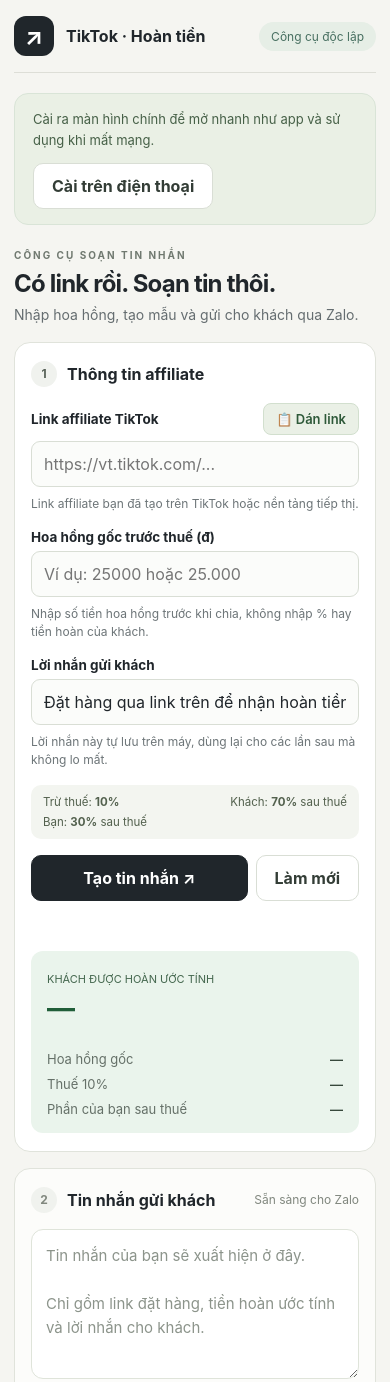
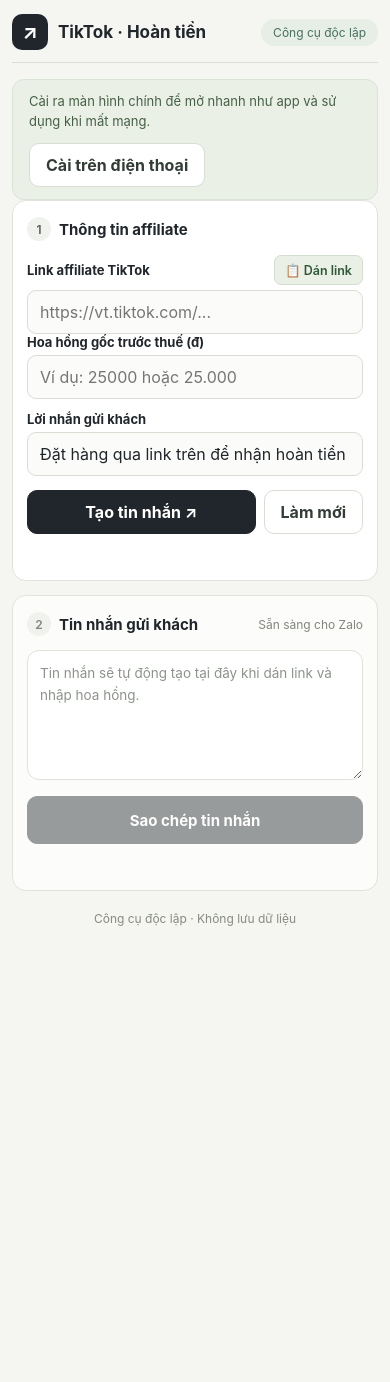
Before and after one commit to trungvuong3xx/TOOL, a plain HTML site: page dist/index.html in a window 390 px wide. Shown: the top 1382 px of the page. After the commit the page ends 954 px from the top, so only its background shows below. Drawn offline with Linux system fonts and the light colour scheme.

Commit message:
refactor: simplify interface and auto-generate message on paste

```diff
--- a/dist/index.html
+++ b/dist/index.html
@@ -21,79 +21,59 @@
     button { cursor: pointer; }
     button:disabled { opacity: .45; cursor: not-allowed; }
     :focus-visible { outline: 3px solid #13877d; outline-offset: 3px; }
-    .wrap { max-width: 1120px; padding: 38px 28px; margin: auto; }
-    header { display: flex; justify-content: space-between; align-items: center; gap: 16px; padding-bottom: 28px; border-bottom: 1px solid #ddded7; }
-    .brand { display: flex; gap: 12px; align-items: center; font-weight: 700; }
-    .brand-icon { display: grid; place-items: center; width: 40px; height: 40px; background: #20262b; color: #fff; border-radius: 12px; font-size: 24px; }
-    .badge { color: #487061; background: #e6eee6; border-radius: 30px; padding: 7px 12px; font-size: 12px; white-space: nowrap; }
-    .intro { margin: 36px 0 28px; }
-    .eyebrow { color: #707970; text-transform: uppercase; font-size: 11px; letter-spacing: 2px; font-weight: 700; }
-    h1 { font-size: clamp(27px, 4vw, 39px); letter-spacing: -1.3px; margin: 10px 0 12px; }
-    .intro p { color: #656d70; line-height: 1.6; margin: 0; }
-    .layout { display: grid; grid-template-columns: 1fr 1fr; gap: 24px; align-items: start; }
-    .card { background: #fff; border: 1px solid #e0e3db; border-radius: 20px; padding: 26px; }
-    h2 { font-size: 18px; margin: 0 0 24px; display: flex; align-items: center; gap: 10px; }
-    .step { display: inline-grid; place-items: center; font-size: 12px; background: #f0f2ee; color: #586258; width: 26px; height: 26px; border-radius: 50%; }
-    .field-header { display: flex; justify-content: space-between; align-items: center; margin: 22px 0 9px; }
+    .wrap { max-width: 960px; padding: 22px 18px; margin: auto; }
+    header { display: flex; justify-content: space-between; align-items: center; gap: 16px; padding-bottom: 16px; margin-bottom: 20px; border-bottom: 1px solid #ddded7; }
+    .brand { display: flex; gap: 10px; align-items: center; font-weight: 700; font-size: 17px; }
+    .brand-icon { display: grid; place-items: center; width: 36px; height: 36px; background: #20262b; color: #fff; border-radius: 10px; font-size: 20px; }
+    .badge { color: #487061; background: #e6eee6; border-radius: 30px; padding: 6px 12px; font-size: 12px; white-space: nowrap; }
+    .layout { display: grid; grid-template-columns: 1fr 1fr; gap: 20px; align-items: start; }
+    .card { background: #fff; border: 1px solid #e0e3db; border-radius: 16px; padding: 20px; }
+    h2 { font-size: 16px; margin: 0 0 16px; display: flex; align-items: center; gap: 8px; }
+    .step { display: inline-grid; place-items: center; font-size: 12px; background: #f0f2ee; color: #586258; width: 24px; height: 24px; border-radius: 50%; font-weight: 600; }
+    .field-header { display: flex; justify-content: space-between; align-items: center; margin: 14px 0 6px; }
     .field-header label { margin: 0; }
-    .btn-paste { min-height: 32px; height: 32px; padding: 0 12px; font-size: 13px; font-weight: 600; border-radius: 8px; background: #eaf0e6; border: 1px solid #d2dfce; color: #2e5939; display: inline-flex; align-items: center; gap: 4px; }
+    .btn-paste { min-height: 30px; height: 30px; padding: 0 10px; font-size: 12.5px; font-weight: 600; border-radius: 7px; background: #eaf0e6; border: 1px solid #d2dfce; color: #2e5939; display: inline-flex; align-items: center; gap: 4px; }
     .btn-paste:active { background: #d7e6d2; }
-    label { display: block; font-size: 14px; font-weight: 650; margin: 22px 0 9px; }
-    input { width: 100%; padding: 14px; border: 1px solid #d9ded5; border-radius: 10px; min-height: 49px; background: #fbfcfa; color: #20262b; }
+    label { display: block; font-size: 13.5px; font-weight: 650; margin: 14px 0 6px; }
+    label:first-of-type { margin-top: 0; }
+    input { width: 100%; padding: 12px 14px; border: 1px solid #d9ded5; border-radius: 9px; min-height: 46px; background: #fbfcfa; color: #20262b; font-size: 15px; }
     input[aria-invalid="true"] { border-color: #ba3838; }
-    small { display: block; margin-top: 8px; line-height: 1.5; color: #6d7578; font-size: 12px; }
-    .formula { display: flex; justify-content: space-between; flex-wrap: wrap; gap: 8px; padding: 13px 15px; margin: 24px 0; border-radius: 10px; background: #f3f5f0; font-size: 12px; color: #53614e; }
-    .actions { display: flex; gap: 10px; }
-    button { min-height: 48px; border-radius: 11px; font-weight: 650; padding: 12px 18px; border: 1px solid #d9ded5; background: #fff; color: #333d36; }
+    .actions { display: flex; gap: 8px; margin-top: 18px; }
+    button { min-height: 46px; border-radius: 10px; font-weight: 650; padding: 10px 16px; border: 1px solid #d9ded5; background: #fff; color: #333d36; }
     .primary { flex: 1; border-color: #20262b; color: white; background: #20262b; }
     .primary:hover { background: #35443d; }
-    .cashback { padding: 20px; background: #eaf4ec; border-radius: 14px; margin-top: 22px; }
-    .cashback .caption { font-size: 12px; color: #44674e; }
-    .cashback strong { display: block; font-size: 34px; letter-spacing: -1px; margin-top: 7px; color: #205e39; }
-    dl { font-size: 13px; color: #657068; margin: 17px 0 0; }
-    dl div { display: flex; justify-content: space-between; gap: 12px; padding-top: 9px; }
-    dd { margin: 0; font-weight: 600; color: #37483b; }
     .message-card { background: #fcfcfa; }
     .message-heading { display: flex; align-items: baseline; justify-content: space-between; gap: 10px; }
     .message-heading span:last-child { color: #80877e; font-size: 12px; }
-    textarea { display: block; width: 100%; min-height: 320px; resize: vertical; padding: 20px; border: 1px solid #dfe4da; border-radius: 14px; background: #fff; font-size: 15px; line-height: 1.8; color: #2a3430; }
-    textarea::placeholder { color: #8c948b; }
-    .copy { background: #20262b; border-color: #20262b; color: #fff; width: 100%; margin-top: 16px; font-size: 15px; font-weight: 650; transition: background-color 0.2s, border-color 0.2s, transform 0.1s; }
+    textarea { display: block; width: 100%; min-height: 150px; resize: vertical; padding: 16px; border: 1px solid #dfe4da; border-radius: 12px; background: #fff; font-size: 15px; line-height: 1.6; color: #2a3430; }
+    textarea::placeholder { color: #8c948b; font-size: 13.5px; }
+    .copy { background: #20262b; border-color: #20262b; color: #fff; width: 100%; margin-top: 16px; font-size: 15px; font-weight: 650; min-height: 48px; transition: background-color 0.2s, border-color 0.2s, transform 0.1s; }
     .copy:not(:disabled):hover { background: #35443d; border-color: #35443d; }
     .copy:not(:disabled):active { transform: scale(0.99); }
     .copy.copied { background: #205e39 !important; border-color: #205e39 !important; color: #fff !important; }
-    .note { color: #7a8178; font-size: 12px; line-height: 1.6; margin: 14px 0 0; }
-    .feedback { min-height: 22px; margin: 12px 0 0; font-size: 13px; line-height: 1.5; color: #316546; }
+    .feedback { min-height: 20px; margin: 10px 0 0; font-size: 13px; line-height: 1.4; color: #316546; }
     .feedback.error { color: #a42c2c; }
-    footer { margin-top: 25px; font-size: 12px; color: #868c81; text-align: center; }
-    .install { margin-top: 20px; display: flex; flex-wrap: wrap; align-items: center; gap: 12px; padding: 15px 18px; border: 1px solid #d9e4d7; background: #eaf0e5; border-radius: 14px; }
-    .install p { flex: 1 1 230px; margin: 0; font-size: 13px; color: #466047; line-height: 1.6; }
-    dialog { max-width: min(440px, calc(100% - 32px)); padding: 26px; border: 1px solid #d9ded5; border-radius: 20px; color: #20262b; }
+    footer { margin-top: 20px; font-size: 12px; color: #868c81; text-align: center; }
+    .install { margin-top: 16px; display: flex; flex-wrap: wrap; align-items: center; gap: 12px; padding: 12px 16px; border: 1px solid #d9e4d7; background: #eaf0e5; border-radius: 12px; }
+    .install p { flex: 1 1 230px; margin: 0; font-size: 13px; color: #466047; line-height: 1.5; }
+    dialog { max-width: min(440px, calc(100% - 32px)); padding: 24px; border: 1px solid #d9ded5; border-radius: 18px; color: #20262b; }
     dialog::backdrop { background: #20262b80; }
-    dialog p { line-height: 1.7; }
+    dialog p { line-height: 1.6; }
     [hidden] { display: none !important; }
     @media (max-width: 720px) {
-      .wrap { padding: 16px 14px 40px; }
-      header { padding-bottom: 16px; }
-      .intro { margin: 18px 0 16px; }
-      .intro .eyebrow { font-size: 10px; }
-      h1 { font-size: 24px; letter-spacing: -0.8px; margin: 6px 0 6px; }
-      .intro p { font-size: 14px; }
-      .layout { grid-template-columns: 1fr; gap: 16px; }
-      .card { padding: 18px 16px; border-radius: 16px; }
-      h2 { font-size: 16px; margin: 0 0 16px; }
-      label { font-size: 13.5px; margin: 16px 0 6px; }
-      .field-header { margin: 16px 0 6px; }
-      input, textarea { font-size: 16px !important; } /* Ngăn iOS Safari tự động zoom trang */
-      input { min-height: 46px; padding: 12px; border-radius: 9px; }
-      textarea { min-height: 150px; padding: 14px; font-size: 15px !important; line-height: 1.6; border-radius: 12px; }
-      .formula { margin: 16px 0; padding: 10px 12px; font-size: 11.5px; gap: 6px; }
-      .actions { gap: 8px; }
-      button { min-height: 46px; border-radius: 10px; }
-      .cashback { padding: 16px; margin-top: 16px; border-radius: 12px; }
-      .cashback .caption { font-size: 11px; }
-      .cashback strong { font-size: 28px; margin-top: 4px; }
-      .copy { min-height: 48px; font-size: 15px; }
+      .wrap { padding: 14px 12px 28px; }
+      header { padding-bottom: 12px; margin-bottom: 14px; }
+      .layout { grid-template-columns: 1fr; gap: 14px; }
+      .card { padding: 16px 14px; border-radius: 14px; }
+      h2 { font-size: 15px; margin-bottom: 14px; }
+      label { font-size: 13px; margin: 12px 0 5px; }
+      .field-header { margin: 12px 0 5px; }
+      input, textarea { font-size: 16px !important; } /* Ngăn iOS Safari tự zoom */
+      input { min-height: 44px; padding: 10px 12px; }
+      textarea { min-height: 130px; padding: 12px; font-size: 15px !important; }
+      .actions { margin-top: 14px; gap: 8px; }
+      button { min-height: 44px; }
+      .copy { min-height: 48px; }
     }
   </style>
 </head>
@@ -113,11 +93,6 @@
       <p>Nếu đang mở trong Zalo, hãy chọn mở bằng Safari hoặc Chrome trước.</p>
       <form method="dialog"><button>Đã hiểu</button></form>
     </dialog>
-    <div class="intro">
-      <span class="eyebrow">Công cụ soạn tin nhắn</span>
-      <h1>Có link rồi. Soạn tin thôi.</h1>
-      <p>Nhập hoa hồng, tạo mẫu và gửi cho khách qua Zalo.</p>
-    </div>
     <div class="layout">
       <section class="card" id="inputCard" aria-labelledby="inputTitle">
         <h2 id="inputTitle"><span class="step">1</span> Thông tin affiliate</h2>
@@ -127,35 +102,28 @@
             <button type="button" id="pasteLinkButton" class="btn-paste" title="Dán nhanh từ bộ nhớ tạm">📋 Dán link</button>
           </div>
           <input id="affiliateLink" type="url" inputmode="url" placeholder="https://vt.tiktok.com/..." maxlength="4000" autocomplete="off" required>
-          <small>Link affiliate bạn đã tạo trên TikTok hoặc nền tảng tiếp thị.</small>
 
           <label for="commission">Hoa hồng gốc trước thuế (đ)</label>
-          <input id="commission" type="text" inputmode="numeric" pattern="[0-9.,]*" placeholder="Ví dụ: 25000 hoặc 25.000" autocomplete="off" required aria-describedby="commissionHint">
-          <small id="commissionHint">Nhập số tiền hoa hồng trước khi chia, không nhập % hay tiền hoàn của khách.</small>
+          <input id="commission" type="text" inputmode="numeric" pattern="[0-9.,]*" placeholder="Ví dụ: 25000 hoặc 25.000" autocomplete="off" required>
 
           <label for="customMessage">Lời nhắn gửi khách</label>
           <input id="customMessage" type="text" placeholder="Đặt hàng qua link trên để nhận hoàn tiền nhé." autocomplete="off" maxlength="500">
-          <small>Lời nhắn này tự lưu trên máy, dùng lại cho các lần sau mà không lo mất.</small>
 
-          <div class="formula"><span>Trừ thuế: <b>10%</b></span><span>Khách: <b>70%</b> sau thuế</span><span>Bạn: <b>30%</b> sau thuế</span></div>
-          <div class="actions"><button class="primary" type="submit">Tạo tin nhắn ↗</button><button id="resetButton" type="reset">Làm mới</button></div>
+          <div class="actions">
+            <button class="primary" type="submit">Tạo tin nhắn ↗</button>
+            <button id="resetButton" type="reset">Làm mới</button>
+          </div>
           <p id="formStatus" class="feedback" role="status" aria-live="polite"></p>
         </form>
-        <div class="cashback" aria-live="polite">
-          <span class="caption">KHÁCH ĐƯỢC HOÀN ƯỚC TÍNH</span>
-          <strong id="cashback">—</strong>
-          <dl><div><dt>Hoa hồng gốc</dt><dd id="gross">—</dd></div><div><dt>Thuế 10%</dt><dd id="tax">—</dd></div><div><dt>Phần của bạn sau thuế</dt><dd id="adminShare">—</dd></div></dl>
-        </div>
       </section>
       <section class="card message-card" id="outputCard" aria-labelledby="outputTitle">
         <div class="message-heading"><h2 id="outputTitle"><span class="step">2</span> Tin nhắn gửi khách</h2><span>Sẵn sàng cho Zalo</span></div>
-        <textarea id="replyOutput" readonly aria-label="Nội dung tin nhắn" placeholder="Tin nhắn của bạn sẽ xuất hiện ở đây.&#10;&#10;Chỉ gồm link đặt hàng, tiền hoàn ước tính và lời nhắn cho khách."></textarea>
+        <textarea id="replyOutput" readonly aria-label="Nội dung tin nhắn" placeholder="Tin nhắn sẽ tự động tạo tại đây khi dán link và nhập hoa hồng."></textarea>
         <button id="copyButton" type="button" class="copy" disabled>Sao chép tin nhắn</button>
         <p id="copyStatus" class="feedback" role="status" aria-live="polite"></p>
-        <p class="note">Tiền thuế và phần chia của bạn chỉ hiển thị trong bảng tính bên trái, không đưa vào tin nhắn.</p>
       </section>
     </div>
-    <footer>Công cụ độc lập · Không cần đăng nhập · Dữ liệu chỉ ở trang này và được xóa khi tải lại</footer>
+    <footer>Công cụ độc lập · Không lưu dữ liệu</footer>
   </main>
   <script>
     (() => {
@@ -178,29 +146,11 @@
       const savedNote = localStorage.getItem(STORAGE_KEY);
       customMessageInput.value = (savedNote !== null && savedNote !== undefined) ? savedNote : DEFAULT_NOTE;
 
-      // Tự động lưu khi sửa lời nhắn
+      // Tự động lưu khi sửa lời nhắn & cập nhật kết quả ngay
       customMessageInput.addEventListener('input', () => {
         localStorage.setItem(STORAGE_KEY, customMessageInput.value);
+        tryAutoGenerate();
       });
-
-      // Nút dán nhanh link từ clipboard
-      if (pasteLinkBtn) {
-        pasteLinkBtn.addEventListener('click', async () => {
-          try {
-            if (navigator.clipboard?.readText) {
-              const text = await navigator.clipboard.readText();
-              if (text && text.trim()) {
-                linkInput.value = text.trim();
-                clearResult();
-                commissionInput.focus();
-                return;
-              }
-            }
-          } catch { /* Trình duyệt yêu cầu cấp quyền hoặc không hỗ trợ */ }
-          linkInput.focus();
-          linkInput.select();
-        });
-      }
 
       function clearResult() {
         revision++;
@@ -211,7 +161,6 @@
         byId('copyStatus').textContent = '';
         byId('formStatus').textContent = '';
         byId('formStatus').classList.remove('error');
-        for (const id of ['gross', 'tax', 'adminShare', 'cashback']) byId(id).textContent = '—';
         linkInput.removeAttribute('aria-invalid');
         commissionInput.removeAttribute('aria-invalid');
       }
@@ -223,10 +172,76 @@
         input.focus();
       }
 
-      // Xóa kết quả khi sửa link hoặc tiền hoa hồng
+      function computeCashback(rawCommission) {
+        if (!/^(?:\d+|\d{1,3}(?:\.\d{3})+|\d{1,3}(?:,\d{3})+)$/.test(rawCommission)) return null;
+        const gross = Number(rawCommission.replace(/[.,]/g, ''));
+        if (!Number.isSafeInteger(gross) || gross > 1000000000000 || gross <= 0) return null;
+        const tax = Math.round(gross * 0.1);
+        const net = gross - tax;
+        return Math.round(net * 0.7);
+      }
+
+      function isValidUrl(link) {
+        try {
+          const url = new URL(link);
+          return url.protocol === 'https:' && !url.username && !url.password && !/\s/.test(link) && link.length <= 4000;
+        } catch {
+          return false;
+        }
+      }
+
+      function tryAutoGenerate() {
+        const link = linkInput.value.trim();
+        const raw = commissionInput.value.trim();
+        if (!link || !raw) return false;
+        if (!isValidUrl(link)) return false;
+        const cashback = computeCashback(raw);
+        if (cashback === null) return false;
+
+        const customNote = customMessageInput.value.trim() || DEFAULT_NOTE;
+        output.value = [
+          '🛒 Link đặt hàng TikTok:',
+          link,
+          `💰 Hoàn tiền ước tính: ${money(cashback)}`,
+          customNote
+        ].filter(Boolean).join('\n');
+
+        copyButton.disabled = false;
+        byId('formStatus').textContent = '';
+        byId('formStatus').classList.remove('error');
+        linkInput.removeAttribute('aria-invalid');
+        commissionInput.removeAttribute('aria-invalid');
+        return true;
+      }
+
+      // Nút dán nhanh link từ clipboard
+      if (pasteLinkBtn) {
+        pasteLinkBtn.addEventListener('click', async () => {
+          try {
+            if (navigator.clipboard?.readText) {
+              const text = await navigator.clipboard.readText();
+              if (text && text.trim()) {
+                linkInput.value = text.trim();
+                if (!tryAutoGenerate()) {
+                  if (!commissionInput.value.trim()) {
+                    commissionInput.focus();
+                  }
+                }
+                return;
+              }
+            }
+          } catch { /* Trình duyệt yêu cầu cấp quyền hoặc không hỗ trợ */ }
+          linkInput.focus();
+          linkInput.select();
+        });
+      }
+
+      // Tự động tạo tin nhắn ngay khi gõ hoặc sửa
       form.addEventListener('input', event => {
         if (event.target === linkInput || event.target === commissionInput) {
-          clearResult();
+          if (!tryAutoGenerate()) {
+            clearResult();
+          }
         }
       });
 
@@ -241,33 +256,19 @@
 
       form.addEventListener('submit', event => {
         event.preventDefault();
-        clearResult();
         const link = linkInput.value.trim();
-        try {
-          const url = new URL(link);
-          if (url.protocol !== 'https:' || url.username || url.password || /\s/.test(link) || link.length > 4000) throw new Error('Invalid URL');
-        } catch {
+        if (!isValidUrl(link)) {
+          clearResult();
           fail(linkInput, 'Dán một link affiliate đầy đủ, bắt đầu bằng https://.');
           return;
         }
         const raw = commissionInput.value.trim();
-        // Chấp nhận số nguyên VND hoặc có dấu chấm/phẩy phân cách hàng nghìn
-        if (!/^(?:\d+|\d{1,3}(?:\.\d{3})+|\d{1,3}(?:,\d{3})+)$/.test(raw)) {
+        const cashback = computeCashback(raw);
+        if (cashback === null) {
+          clearResult();
           fail(commissionInput, 'Nhập số đồng nguyên không âm, ví dụ 25000 hoặc 25.000.');
           return;
         }
-        const gross = Number(raw.replace(/[.,]/g, ''));
-        if (!Number.isSafeInteger(gross) || gross > 1000000000000) {
-          fail(commissionInput, 'Số tiền quá lớn. Vui lòng kiểm tra lại hoa hồng.');
-          return;
-        }
-        const tax = Math.round(gross * 0.1);
-        const net = gross - tax;
-        const cashback = Math.round(net * 0.7);
-        byId('gross').textContent = money(gross);
-        byId('tax').textContent = money(tax);
-        byId('adminShare').textContent = money(net - cashback);
-        byId('cashback').textContent = money(cashback);
 
         const customNote = customMessageInput.value.trim() || DEFAULT_NOTE;
         output.value = [
@@ -277,7 +278,7 @@
           customNote
         ].filter(Boolean).join('\n');
         copyButton.disabled = false;
-        byId('formStatus').textContent = 'Đã tạo mẫu. Bấm Sao chép tin nhắn để gửi khách.';
+        byId('formStatus').textContent = 'Đã tạo tin nhắn! Bấm Sao chép để gửi khách.';
 
         // Tự cuộn mượt xuống Bước 2 trên màn hình điện thoại
         if (window.innerWidth <= 720 && outputCard) {
--- a/sw.js
+++ b/sw.js
@@ -1,4 +1,4 @@
-const CACHE = 'tiktok-reply-pwa-v3';
+const CACHE = 'tiktok-reply-pwa-v4';
 const ASSETS = ['index.html', 'pwa.js', 'manifest.webmanifest', 'icon.svg', 'icon-180.png', 'icon-192.png', 'icon-512.png', 'icon-maskable.png'];
 const assetUrl = path => new URL(path, self.registration.scope).href;
 self.addEventListener('install', event => {
```
Also changed, not shown: index.html (+121 -120 lines), dist/sw.js.
